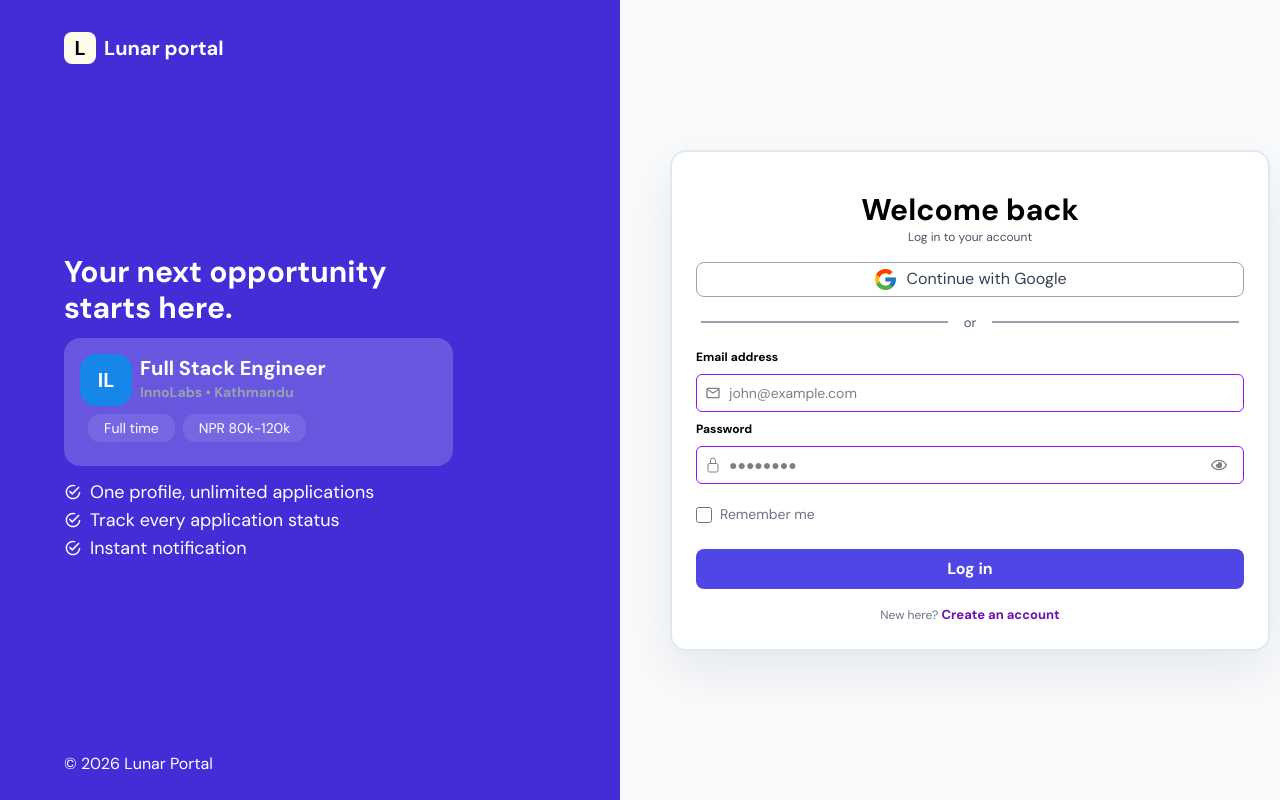
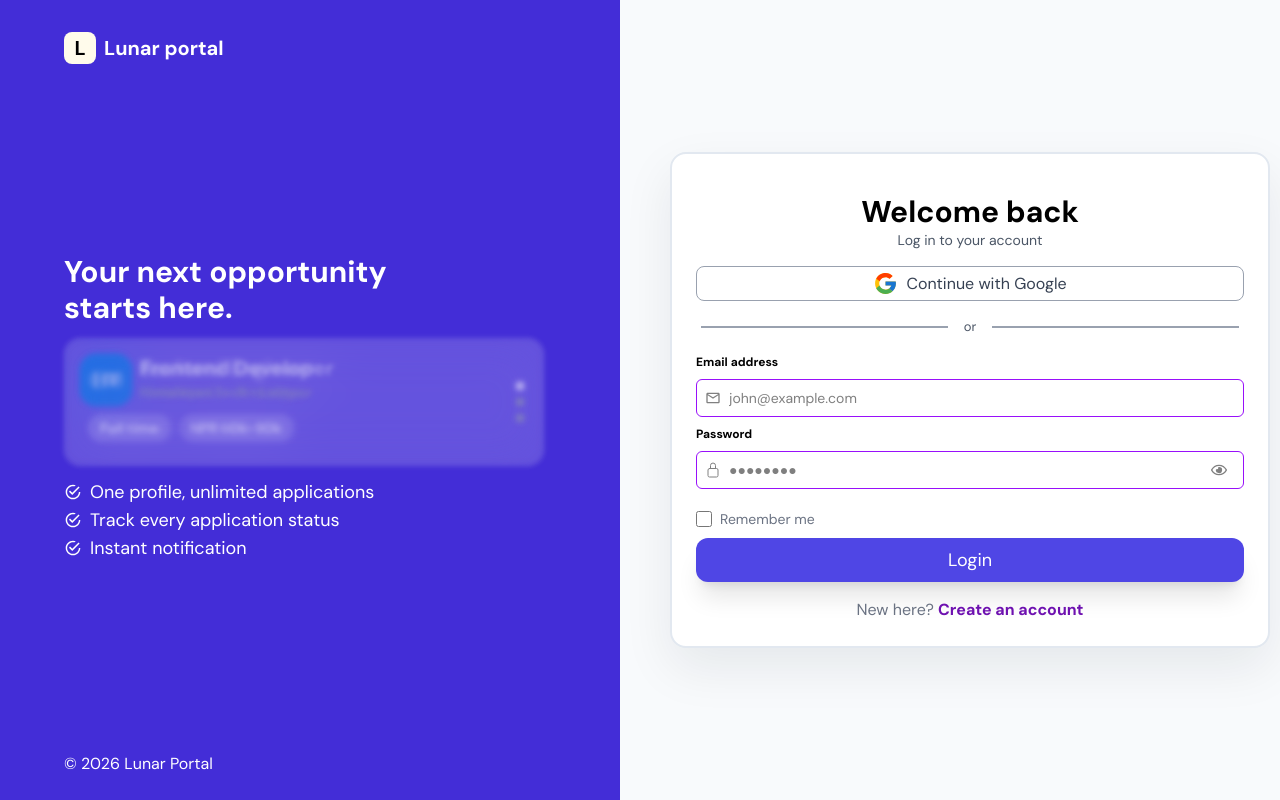
Before and after one commit to gokul-lamsal/jobkhoj, a React (Vite) app in the folder frontend/: page /login in a window 1280 px wide. Built offline with nearby package versions, Linux system fonts and the light colour scheme.

Commit message:
global badge,button and auth layout transition

```diff
--- /dev/null
+++ b/frontend/src/components/global/Badge.jsx
@@ -0,0 +1,6 @@
+
+const Badge = ({ type = "neutral",text }) => {
+  return <span className={`badge badge-${type}`}>{text}</span>;
+};
+
+export default Badge;
--- /dev/null
+++ b/frontend/src/components/global/Button.jsx
@@ -0,0 +1,13 @@
+const Button = ({ text, type = "submit",extraCss }) => {
+  return (
+    <button
+      type={type}
+      style={extraCss}
+      className="bg-primary w-full h-full hover:bg-primary-hover rounded-xl px-3 py-2 shadow-xl hover:cursor-pointer"
+    >
+      <span className="text-lg text-white">{text}</span>
+    </button>
+  );
+};
+
+export default Button;
--- a/frontend/src/index.css
+++ b/frontend/src/index.css
@@ -23,3 +23,35 @@ body {
   @apply bg-page;
   font-family: "DM Sans", sans-serif;
 }
+ .badge {
+    @apply inline-flex items-center gap-1.5 rounded-full px-3 py-1 text-sm font-semibold;
+  }
+
+  /* purple: Internship, Company */
+  .badge-primary {
+    @apply bg-violet-100 text-violet-700;
+  }
+
+  /* blue: Full time, Seeker */
+  .badge-info {
+    @apply bg-sky-100 text-sky-700;
+  }
+
+  /* amber: Part time, Pending, Admin */
+  .badge-warning {
+    @apply bg-amber-100 text-amber-700;
+  }
+
+  /* green: Contract, Accepted */
+  .badge-success {
+    @apply bg-emerald-100 text-emerald-700;
+  }
+
+  /* red: Rejected */
+  .badge-danger {
+    @apply bg-rose-100 text-rose-700;
+  }
+  /* grey badge */
+  .badge-neutral {
+    @apply bg-white/20 text-white;
+  }
--- a/frontend/src/pages/auth/AuthSideBar.jsx
+++ b/frontend/src/pages/auth/AuthSideBar.jsx
@@ -1,7 +1,49 @@
-import React from "react";
+import React, { useEffect, useRef, useState } from "react";
 import { IoMdCheckmarkCircleOutline } from "react-icons/io";
+import Badge from "../../components/global/Badge";
 
 const AuthSideBar = () => {
+  const [demoCompany, setDemoCompany] = useState([
+    {
+      title: "Frontend Developer",
+      company: "Himalayan Tech",
+      location: "Lalitpur",
+      logo: "HT",
+      tags: ["Full time", "NPR 60k-90k"],
+      isActive: true,
+    },
+    {
+      title: "UI/UX Designer",
+      company: "PixelNepal",
+      location: "Kathmandu",
+      logo: "PN",
+      tags: ["Contract", "NPR 50k-75k"],
+      isActive: false,
+    },
+    {
+      title: "Backend Engineer",
+      company: "CodeMandu",
+      location: "Bhaktapur",
+      logo: "CM",
+      tags: ["Part time", "NPR 40k-65k"],
+      isActive: false,
+    },
+  ]);
+  useEffect(() => {
+    const handleSlide = () => {
+      setDemoCompany((prev) => {
+        const activeIndex = prev.findIndex((e) => e.isActive);
+        const nextIndex = (activeIndex + 1) % prev.length;
+        return prev.map((e, index) => ({
+          ...e,
+          isActive: index === nextIndex,
+        }));
+      });
+    };
+
+    const id = setInterval(handleSlide, 1800);
+    return () => clearInterval(id);
+  }, []);
   return (
     <div className="bg-indigo-700 flex flex-col justify-between pl-[4rem] pt-[2rem] ">
       <div className="flex items-center gap-2">
@@ -17,35 +59,71 @@ const AuthSideBar = () => {
           </h1>
           <h1 className="text-3xl text-white font-extrabold">starts here.</h1>
         </div>
-        <div className="rounded-2xl  w-[70%] p-4 bg-white/20 border-white/20 backdrop-blur-xl">
+        <div className=" relative  h-[8rem] flex flex-col">
+          {demoCompany.map((item, index) => {
+            return (
+              <div
+                className=" rounded-2xl transition-all duration-700 ease-out absolute w-[30rem] h-[8rem]  p-4 bg-white/20 border-white/20 backdrop-blur-xl"
+                key={item.title}
+                style={{
+                  opacity: item.isActive ? 1 : 0,
+                  filter: item.isActive ? "blur(0px)" : "blur(6px)",
+                }}
+              >
                 <div className="flex gap-2 ">
                   <div>
-              <h1 className="font-bold text-xl w-13 h-13 rounded-2xl text-white flex justify-center items-center bg-[#1687E8]">
-                IL
+                    <h1 className="font-bold text-xl  w-13 h-13 rounded-2xl text-white flex justify-center items-center bg-[#1687E8]">
+                      {item.logo}
                     </h1>
                   </div>
                   <div className="flex flex-col">
                     <h1 className="text-xl font-bold text-white">
-                Full Stack Engineer
+                      {item.title}
                     </h1>
                     <h1 className="text-sm text-gray-400 font-bold">
-                InnoLabs • Kathmandu
+                      {item.company} • {item.location}
                     </h1>
                   </div>
                 </div>
                 <div className="flex p-2 gap-2">
-              <p className="text-sm text-white bg-white/10 px-4 border-white/20 rounded-xl p-1">Full time</p>
-              <p className="text-sm  text-white bg-white/10 px-4  border-white/20 rounded-xl p-1">NPR 80k-120k</p>
+                  {item?.tags.map((tag) => {
+                    return <Badge text={tag} />;
+                  })}
+                </div>
+                <div className="z-10  flex flex-col gap-2 absolute right-0 -translate-y-1/2 top-1/2 p-5">
+                  {demoCompany.map((e, i) => {
+                    return (
+                      <div
+                        className={`h-2 w-2 ${e.isActive ? "bg-white" : "bg-gray-400"} rounded-3xl`}
+                        key={e.title}
+                      ></div>
+                    );
+                  })}
                 </div>
               </div>
+            );
+          })}
+        </div>
+
         <div>
-              <p className="text-white text-lg flex gap-2 items-center"><IoMdCheckmarkCircleOutline />One profile, unlimited applications</p>
-              <p className="text-white text-lg flex gap-2 items-center"><IoMdCheckmarkCircleOutline />Track every application status</p>
-              <p className="text-white text-lg flex gap-2 items-center"><IoMdCheckmarkCircleOutline />Instant notification</p>
+          <p className="text-white text-lg flex gap-2 items-center">
+            <IoMdCheckmarkCircleOutline />
+            One profile, unlimited applications
+          </p>
+          <p className="text-white text-lg flex gap-2 items-center">
+            <IoMdCheckmarkCircleOutline />
+            Track every application status
+          </p>
+          <p className="text-white text-lg flex gap-2 items-center">
+            <IoMdCheckmarkCircleOutline />
+            Instant notification
+          </p>
         </div>
       </div>
       <div className="pb-6">
-        <p className="text-white text-md">&copy; {new Date().getFullYear()} Lunar Portal</p>
+        <p className="text-white text-md">
+          &copy; {new Date().getFullYear()} Lunar Portal
+        </p>
       </div>
     </div>
   );
--- a/frontend/src/pages/auth/LoginPage.jsx
+++ b/frontend/src/pages/auth/LoginPage.jsx
@@ -4,6 +4,7 @@ import { FcGoogle } from "react-icons/fc";
 import { IoLockClosedOutline } from "react-icons/io5";
 import { MdOutlineMail } from "react-icons/md";
 import { Link } from "react-router-dom";
+import Button from "../../components/global/Button";
 
 const LoginPage = () => {
   const [form, setForm] = useState([]);
@@ -16,7 +17,7 @@ const LoginPage = () => {
     <>
       <div className="flex flex-col justify-center items-center ">
         <h1 className="text-3xl font-bold">Welcome back</h1>
-        <p className="text-gray-600 text-[12px]">Log in to your account</p>
+        <p className="text-gray-600 text-sm">Log in to your account</p>
       </div>
       <div className="border border-gray-400 rounded-lg p-1 cursor-pointer w-full">
         <p className="flex items-center justify-center text-md text-gray-700 gap-2 ">
@@ -29,7 +30,7 @@ const LoginPage = () => {
         <p className="text-[13px] text-gray-600">or</p>
         <div className="w-[45%] border text-gray-400"></div>
       </div>
-      <form action="" className="flex flex-col gap-2 w-full">
+      <form  className="flex flex-col gap-2 w-full">
         <label htmlFor="Email" className="text-[12px] font-bold">
           {" "}
           Email address
@@ -80,16 +81,14 @@ const LoginPage = () => {
             Remember me
           </label>
         </div>
-        <div className="bg-primary hover:bg-primary-hover rounded-lg p-2 mt-4 flex justify-center items-center cursor-pointer">
-          <button className="text-white text-md font-bold ">Log in</button>
-        </div>
+        <Button text={"Login"} />
       </form>
       <div className="text-center">
-        <p className="text-[12px] text-gray-500">
+        <p className=" text-gray-500">
           New here?{" "}
           <Link
             to={"/register"}
-            className="text-purple-800 hover:underline text-[13px] font-bold cursor-pointer"
+            className="text-purple-800 hover:underline font-bold cursor-pointer"
           >
             Create an account
           </Link>
--- a/frontend/src/pages/auth/RegisterPage.jsx
+++ b/frontend/src/pages/auth/RegisterPage.jsx
@@ -6,6 +6,7 @@ import { IoLockClosedOutline } from "react-icons/io5";
 import { LuBuilding } from "react-icons/lu";
 import { MdOutlineMail } from "react-icons/md";
 import { Link } from "react-router-dom";
+import Button from "../../components/global/Button";
 
 const RegisterPage = () => {
   const formInit = {
@@ -145,19 +146,18 @@ const RegisterPage = () => {
           </span>
         </div>
         <p className="text-[12px] text-gray-500 mt-1 ">At least 8 characters</p>
-        <div className="bg-primary hover:bg-primary-hover cursor-pointer rounded-md p-2 flex justify-center items-center">
-          <button className="text-white text-md font-bold">
-            Create account
-          </button>
-        </div>
+        <Button text={"Register"} />
       </form>
       <div className="flex flex-col justify-center items-center gap-6">
-        <p className="text-[12px] text-gray-500">
+        <p className=" text-gray-500">
           We will email you a 6 digit code to verify your address.
         </p>
-        <p className="text-[12px] text-gray-500">
+        <p className=" text-gray-500">
           Already have an account?{" "}
-          <Link to={"/login"} className="text-purple-800 hover:underline text-[13px] font-bold cursor-pointer">
+          <Link
+            to={"/login"}
+            className="text-purple-800 hover:underline font-bold cursor-pointer"
+          >
             Log in
           </Link>
         </p>
```
Also changed, not shown: frontend/src/pages/auth/ConfirmPage.jsx (+30 -14 lines). Lines whose indentation alone changed are shown as unchanged.
